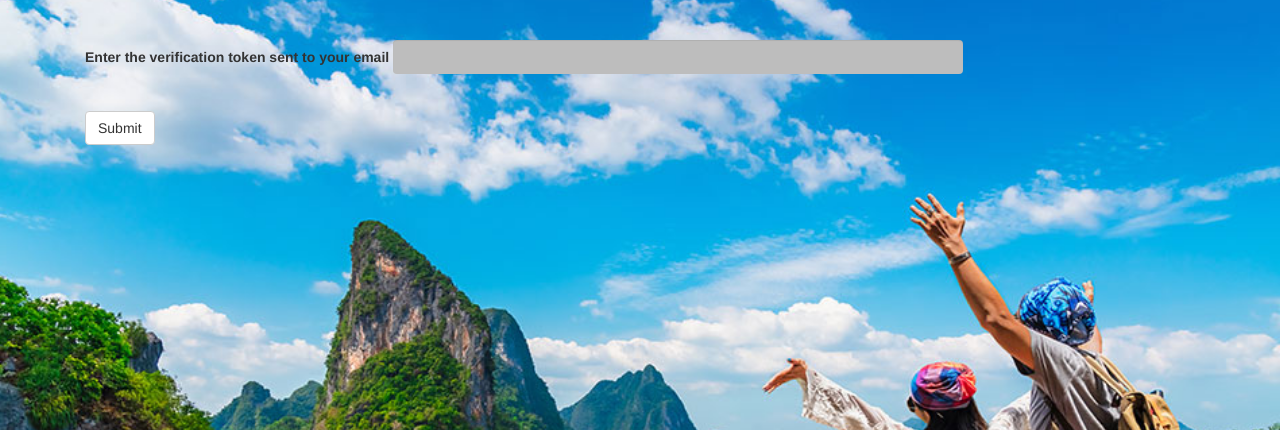
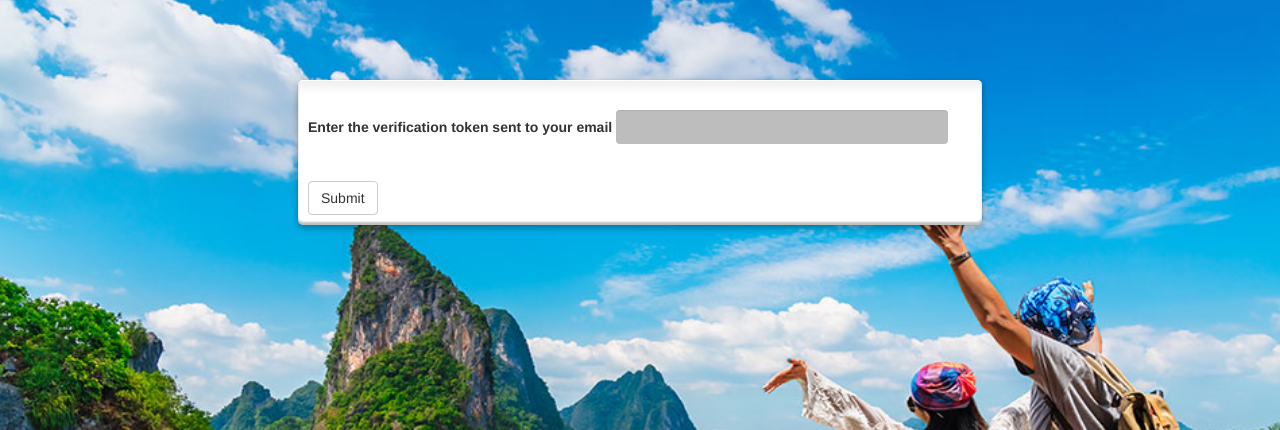
Before and after one commit to JaedenHufnagle/CSC210FinalProject, a Flask app: page /verify.html in a window 1280 px wide. Shown: the part 52-482 px from the top of the page. Run offline with Flask 2, Linux system fonts and the light colour scheme; some libraries are stand-ins or nearby versions.

Commit message:
Update verify.html

```diff
--- a/templates/verify.html
+++ b/templates/verify.html
@@ -9,7 +9,7 @@
 <link rel="stylesheet" type="text/css" href="{{ url_for('static', filename='css/signup.css') }}"/>
 
 
-    <div class="container">
+    <div class="form-1">
 
         {% with messages = get_flashed_messages() %}
         {% if messages %}
```
